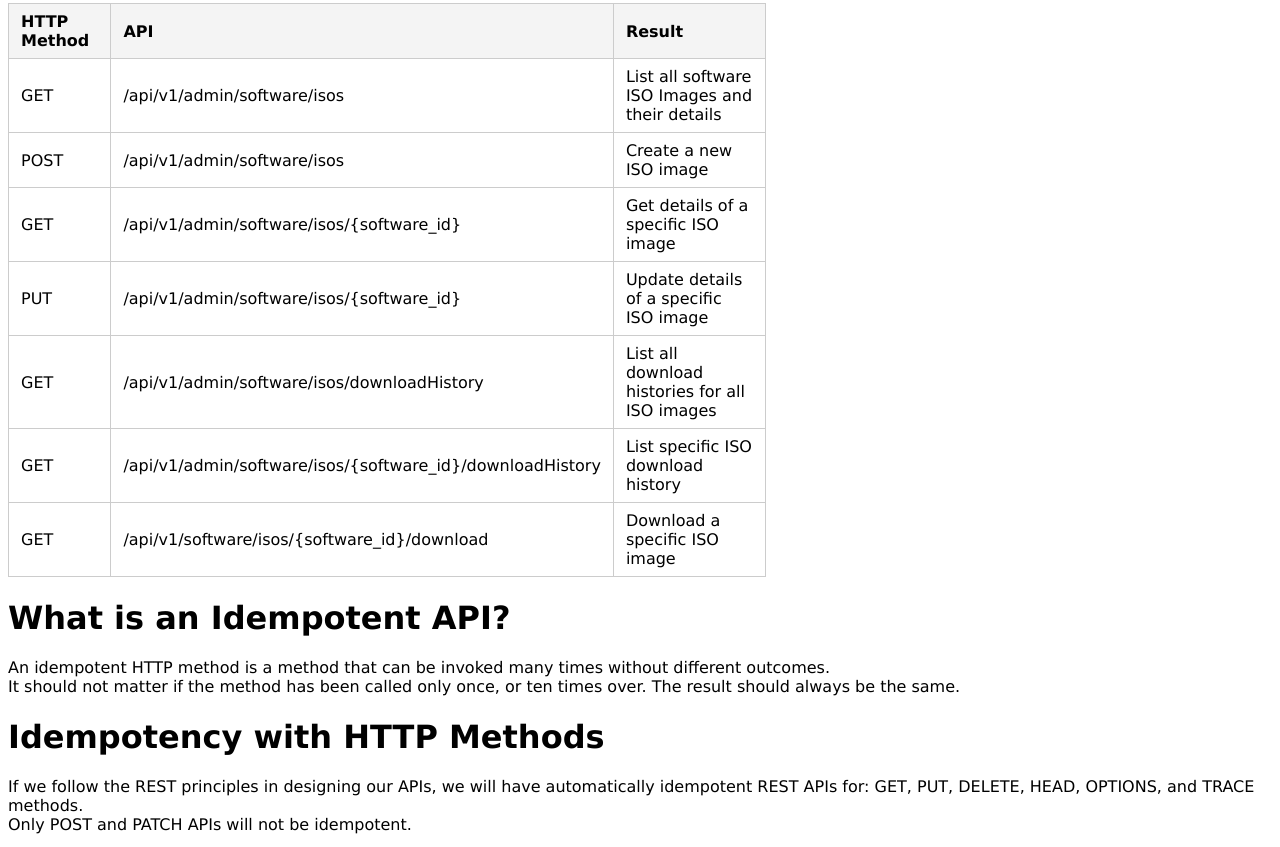
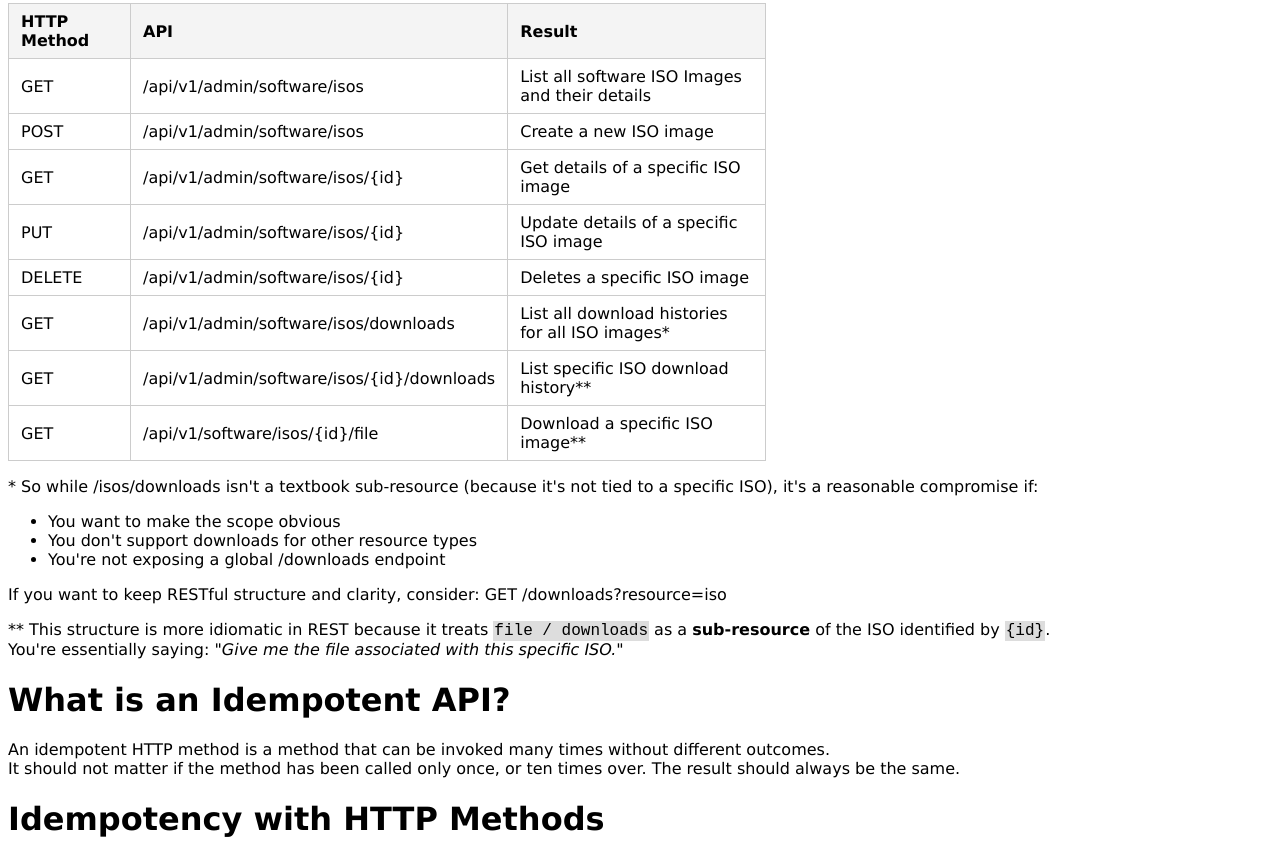
Before and after one commit to ckdcowster/ckdcowster.github.io, a plain HTML site: page restbestpractices.html in a window 1280 px wide. Shown: the part 534-1381 px from the top of the page. Drawn offline with Linux system fonts and the light colour scheme.

Commit message:
U[dated with latest RESTful thoughts

```diff
--- a/restbestpractices.html
+++ b/restbestpractices.html
@@ -93,31 +93,48 @@
               </tr>
               <tr>
                 <td>GET</td>
-                <td>/api/v1/admin/software/isos/{software_id}</td>
+                <td>/api/v1/admin/software/isos/{id}</td>
                 <td>Get details of a specific ISO image</td>
               </tr>
               <tr>
                 <td>PUT</td>
-                <td>/api/v1/admin/software/isos/{software_id}</td>
+                <td>/api/v1/admin/software/isos/{id}</td>
                 <td>Update details of a specific ISO image</td>
               </tr>
               <tr>
-                <td>GET</td>
-                <td>/api/v1/admin/software/isos/downloadHistory</td>
-                <td>List all download histories for all ISO images</td>
+                <td>DELETE</td>
+                <td>/api/v1/admin/software/isos/{id}</td>
+                <td>Deletes a specific ISO image</td>
               </tr>
               <tr>
                 <td>GET</td>
-                <td>/api/v1/admin/software/isos/{software_id}/downloadHistory</td>
-                <td>List specific ISO download history</td>
+                <td>/api/v1/admin/software/isos/downloads</td>
+                <td>List all download histories for all ISO images*</td>
               </tr>
               <tr>
                 <td>GET</td>
-                <td>/api/v1/software/isos/{software_id}/download</td>
-                <td>Download a specific ISO image</td>
+                <td>/api/v1/admin/software/isos/{id}/downloads</td>
+                <td>List specific ISO download history**</td>
+              </tr>
+              <tr>
+                <td>GET</td>
+                <td>/api/v1/software/isos/{id}/file</td>
+                <td>Download a specific ISO image**</td>
               </tr>
             </tbody>
         </table>
+        <p>* So while /isos/downloads isn't a textbook sub-resource (because it's not tied to a specific ISO), it's a reasonable compromise if:
+          <ul>
+            <li>You want to make the scope obvious</li>
+            <li>You don't support downloads for other resource types</li>
+            <li>You're not exposing a global /downloads endpoint</li>
+        </ul>
+        If you want to keep RESTful structure and clarity, consider:
+        GET /downloads?resource=iso
+        </p>
+
+        <p>** This structure is more idiomatic in REST because it treats <code class="code-block">file / downloads</code> as a <b>sub-resource</b> of the ISO identified by <code class="code-block">{id}</code>. <br />
+          You're essentially saying: <i>"Give me the file associated with this specific ISO."</i></p>
         <h1>What is an Idempotent API?</h1>
         <p>An idempotent HTTP method is a method that can be invoked many times without different outcomes.<br>
             It should not matter if the method has been called only once, or ten times over. The result should always be the same.</p>
--- a/styles.css
+++ b/styles.css
@@ -44,6 +44,12 @@ body {
     font-family: Verdana, sans-serif;
   }
 
+.code-block {
+  background-color: #DDDDDD;
+  padding: 1px;
+  font-family: monospace;
+}
+
 th, td {
     border: 1px solid #ccc;
     padding: 8px 12px;
```
